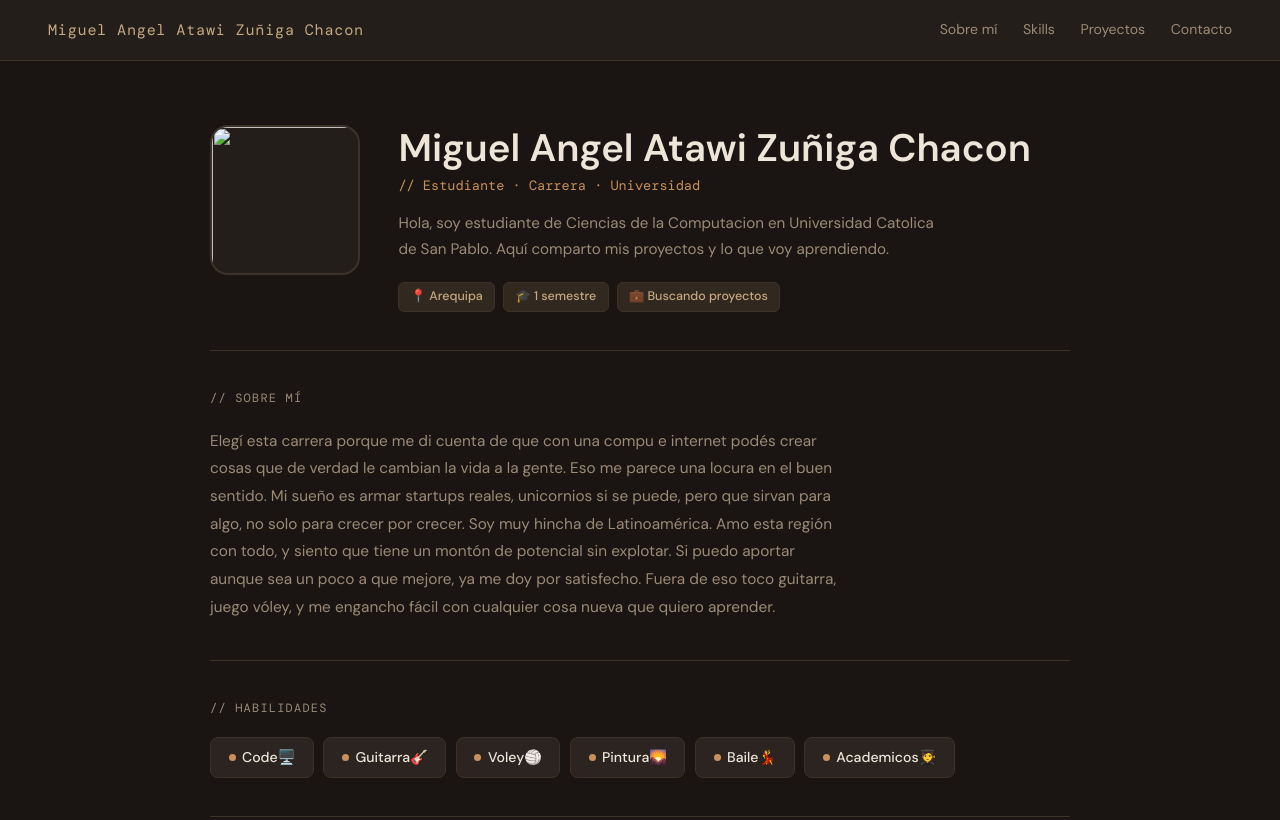
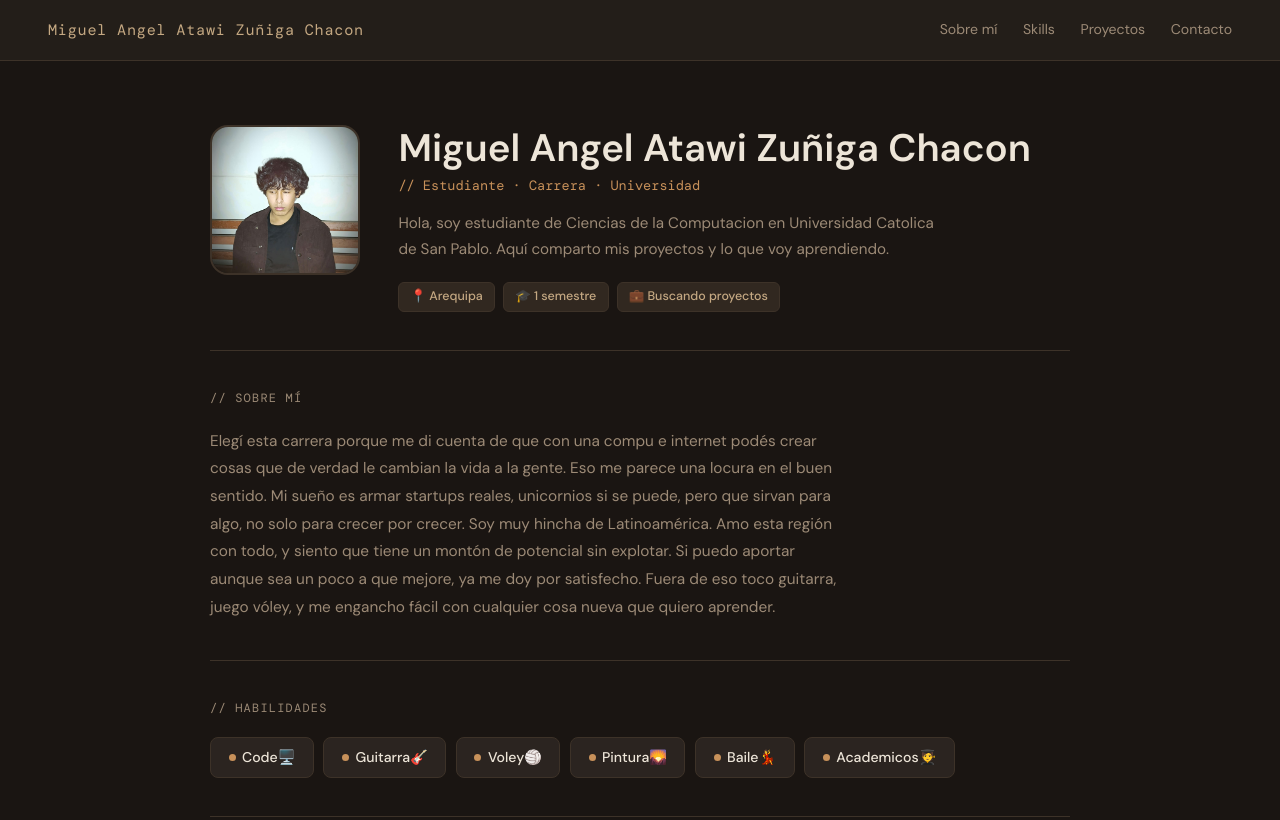
Before and after one commit to MiguelEZz/miguel-angel-atawi-zuniga-chacon, a plain HTML site: page index.html in a window 1280 px wide. Shown: the top 820 px of the page. Drawn offline with nearby package versions, Linux system fonts and the light colour scheme.

Commit message:
Update index.html
imagen

```diff
--- a/index.html
+++ b/index.html
@@ -362,7 +362,7 @@
   <div class="hero">
 
     <!-- FOTO — reemplaza esto con tu imagen cuando la tengas -->
-   <img class="avatar" src="../davinci results/imagenyo.jpg" style="object-fit:cover"/>
+   <img class="avatar" src="../imagenyo.jpg" style="object-fit:cover"/>
 
     <div class="hero-info">
       <h1>Miguel Angel Atawi Zuñiga Chacon</h1>
```
